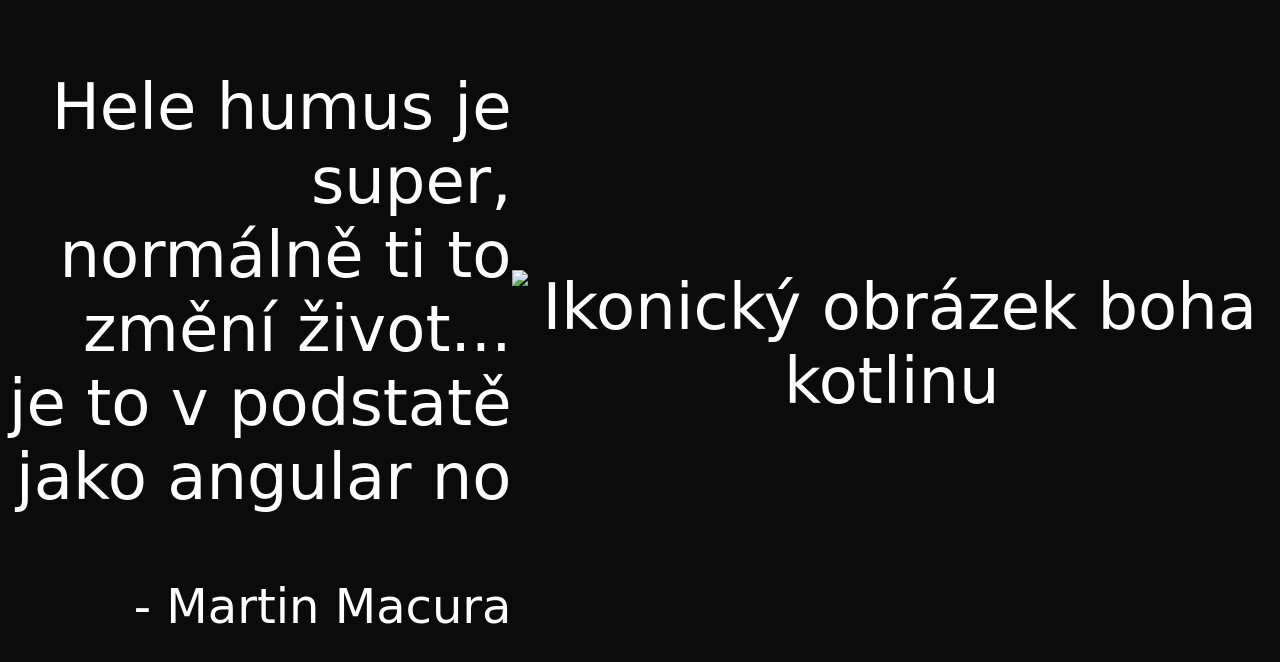
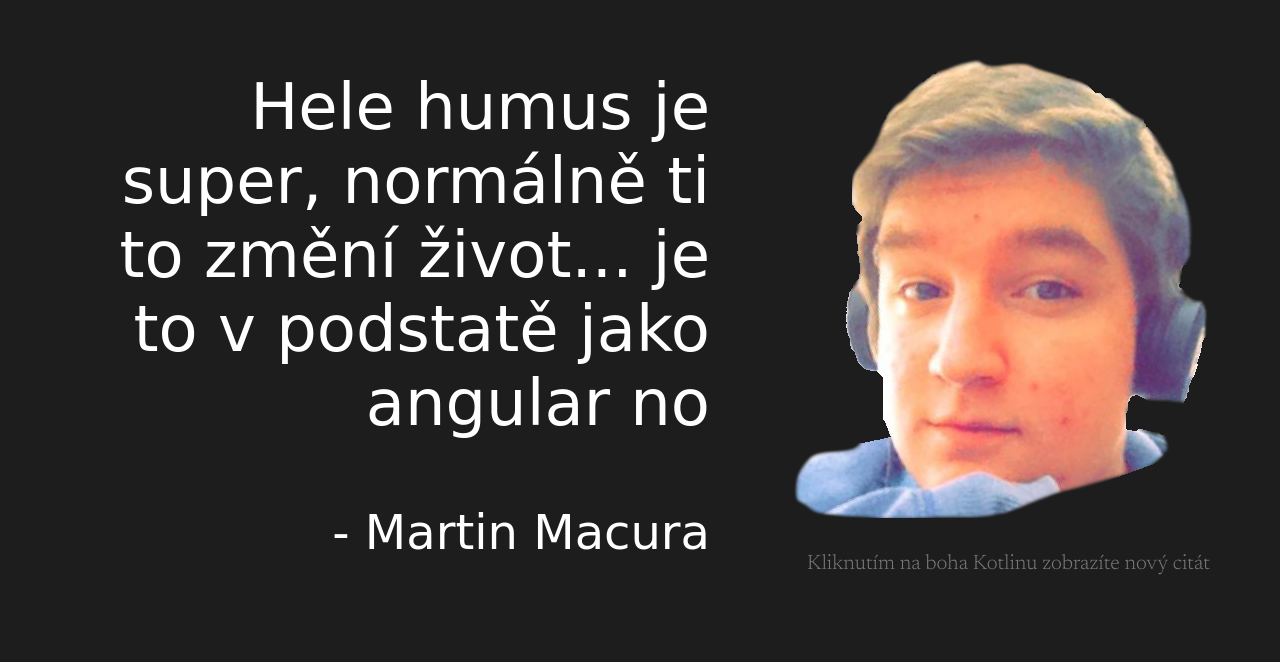
Before and after one commit to PeanutButte7/Martin-Macura-Quotes, a plain HTML site: page index.html in a window 1280 px wide. Shown: the part 122-784 px from the top of the page. Drawn offline with Linux system fonts and the light colour scheme; a web font is replaced by a local one.

Commit message:
Initial commit

```diff
--- a/index.html
+++ b/index.html
@@ -5,6 +5,7 @@
     <title>Martin Macura Quotes</title>
     <link rel="preconnect" href="https://fonts.gstatic.com">
     <link href="https://fonts.googleapis.com/css2?family=Italianno&display=swap" rel="stylesheet">
+    <link href="https://fonts.googleapis.com/css2?family=Newsreader:wght@300&display=swap" rel="stylesheet">
     <link rel="stylesheet" type="text/css" href="styles.css"/>
 </head>
 <body>
@@ -13,7 +14,10 @@
             <p>Hele humus je super, normálně ti to změní život... je to v podstatě jako angular no</p>
             <p id="signature">- Martin Macura</p>
         </div>
-        <img src="buh.png" alt="Ikonický obrázek boha kotlinu" class="buh">
+        <div>
+            <img src="buh.png" alt="Ikonický obrázek boha kotlinu" class="buh">
+            <p id="hint">Kliknutím na boha Kotlinu zobrazíte nový citát</p>
+        </div>
     </div>
 </body>
 </html>
--- a/styles.css
+++ b/styles.css
@@ -1,5 +1,5 @@
 body {
-    background-color: #0B0B0B;
+    background-color: #1d1d1d;
     color: white;
     font-family: 'Italianno', cursive;
     font-size: 4rem;
@@ -22,3 +22,10 @@
 #signature {
     font-size: 3rem;
 }
+
+#hint {
+    font-size: 1.3rem;
+    font-family: 'Newsreader', serif;
+    text-align: right;
+    color: #7a7a7a;
+}
```
Also changed, not shown: buh.png (added).
